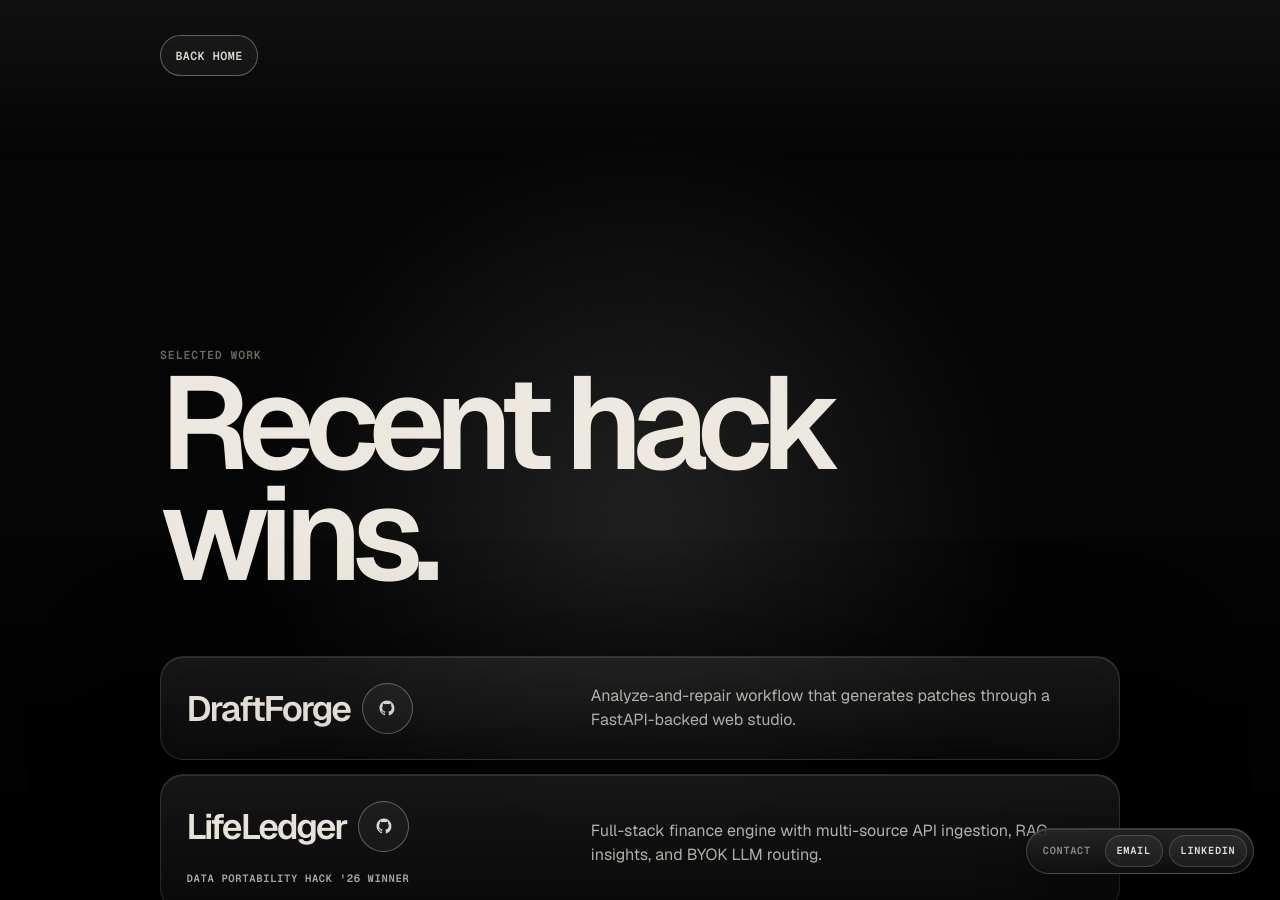
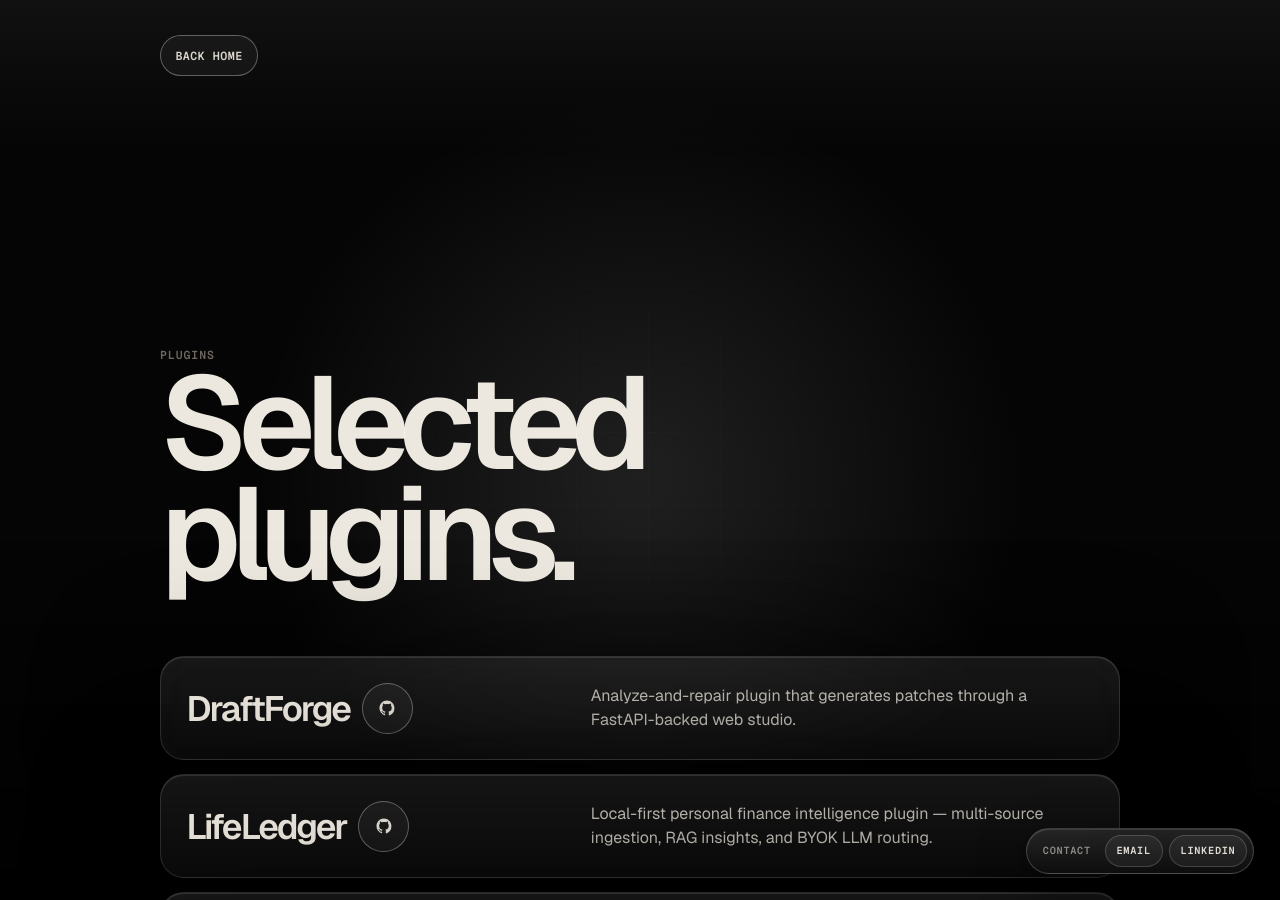
Before and after one commit to RogueTex/RogueTex.github.io, a Jekyll site: the page built from projects.html, in a window 1280 px wide and 900 px high. Built offline with Jekyll 4.4.1, drawn with Linux system fonts in a browser that asks for light colours; some of the changed text lies outside the part shown.

Commit message:
Reframe featured work as selected plugins, not hack wins.
Drop trophy badges and rewrite card copy so LifeLedger and siblings
read as durable product plugins.

Co-authored-by: Raghu :) <raghu.s@utexas.edu>

```diff
--- a/index.html
+++ b/index.html
@@ -74,7 +74,7 @@
         </div>
 
         <nav class="link-row primary-links" aria-label="Featured links">
-          <a href="/projects/">Recent hack wins</a>
+          <a href="/projects/">Selected plugins</a>
         </nav>
 
         <nav class="social-row" aria-label="Social and contact links">
--- a/projects.html
+++ b/projects.html
@@ -1,6 +1,6 @@
 ---
 layout: none
-title: "Recent Hack Wins"
+title: "Selected Plugins"
 permalink: /projects/
 ---
 <!DOCTYPE html>
@@ -8,24 +8,24 @@ permalink: /projects/
 <head>
   <meta charset="UTF-8">
   <meta name="viewport" content="width=device-width, initial-scale=1.0">
-  <meta name="description" content="Recent hack wins, projects, and writing by Raghu Subramanian.">
+  <meta name="description" content="Selected plugins and writing by Raghu Subramanian.">
   <meta name="theme-color" content="#050505">
   <link rel="preconnect" href="https://fonts.googleapis.com">
   <link rel="preconnect" href="https://fonts.gstatic.com" crossorigin>
   <link href="https://fonts.googleapis.com/css2?family=Geist:wght@400;500;600;700&family=Geist+Mono:wght@500;600&display=swap" rel="stylesheet">
   <link rel="stylesheet" href="/css/site.css">
-  <title>Recent Hack Wins | Raghu Subramanian</title>
+  <title>Selected Plugins | Raghu Subramanian</title>
 </head>
 <body class="detail-page">
-  <main class="detail-shell" aria-label="Recent hack wins, projects, and writing">
+  <main class="detail-shell" aria-label="Selected plugins and writing">
     <a class="back-link" href="/">Back home</a>
 
     <section class="detail-hero">
-      <p class="section-kicker">Selected work</p>
-      <h1>Recent hack wins.</h1>
+      <p class="section-kicker">Plugins</p>
+      <h1>Selected plugins.</h1>
     </section>
 
-    <section class="project-stack" aria-label="Projects">
+    <section class="project-stack" aria-label="Plugins">
       <article class="project-card">
         <div class="project-heading">
           <h2>DraftForge</h2>
@@ -33,7 +33,7 @@ permalink: /projects/
             <svg viewBox="0 0 24 24" aria-hidden="true"><path d="M12 2C6.48 2 2 6.58 2 12.22c0 4.5 2.87 8.31 6.84 9.66.5.09.68-.22.68-.49 0-.24-.01-1.04-.01-1.88-2.78.62-3.37-1.2-3.37-1.2-.45-1.18-1.11-1.49-1.11-1.49-.91-.64.07-.63.07-.63 1 .07 1.53 1.06 1.53 1.06.9 1.57 2.35 1.12 2.92.86.09-.67.35-1.12.63-1.38-2.22-.26-4.56-1.15-4.56-5.1 0-1.13.39-2.06 1.03-2.79-.1-.26-.45-1.32.1-2.75 0 0 .84-.28 2.75 1.07A9.3 9.3 0 0 1 12 6.84c.85 0 1.71.12 2.51.35 1.91-1.35 2.75-1.07 2.75-1.07.55 1.43.2 2.49.1 2.75.64.73 1.03 1.66 1.03 2.79 0 3.96-2.34 4.84-4.57 5.09.36.32.68.94.68 1.9 0 1.37-.01 2.47-.01 2.81 0 .27.18.58.69.49A10.18 10.18 0 0 0 22 12.22C22 6.58 17.52 2 12 2Z"/></svg>
           </a>
         </div>
-        <p>Analyze-and-repair workflow that generates patches through a FastAPI-backed web studio.</p>
+        <p>Analyze-and-repair plugin that generates patches through a FastAPI-backed web studio.</p>
       </article>
 
       <article class="project-card">
@@ -42,9 +42,8 @@ permalink: /projects/
           <a class="icon-button" href="https://github.com/RogueTex/LifeLedger" target="_blank" rel="noopener noreferrer" aria-label="Open LifeLedger on GitHub">
             <svg viewBox="0 0 24 24" aria-hidden="true"><path d="M12 2C6.48 2 2 6.58 2 12.22c0 4.5 2.87 8.31 6.84 9.66.5.09.68-.22.68-.49 0-.24-.01-1.04-.01-1.88-2.78.62-3.37-1.2-3.37-1.2-.45-1.18-1.11-1.49-1.11-1.49-.91-.64.07-.63.07-.63 1 .07 1.53 1.06 1.53 1.06.9 1.57 2.35 1.12 2.92.86.09-.67.35-1.12.63-1.38-2.22-.26-4.56-1.15-4.56-5.1 0-1.13.39-2.06 1.03-2.79-.1-.26-.45-1.32.1-2.75 0 0 .84-.28 2.75 1.07A9.3 9.3 0 0 1 12 6.84c.85 0 1.71.12 2.51.35 1.91-1.35 2.75-1.07 2.75-1.07.55 1.43.2 2.49.1 2.75.64.73 1.03 1.66 1.03 2.79 0 3.96-2.34 4.84-4.57 5.09.36.32.68.94.68 1.9 0 1.37-.01 2.47-.01 2.81 0 .27.18.58.69.49A10.18 10.18 0 0 0 22 12.22C22 6.58 17.52 2 12 2Z"/></svg>
           </a>
-          <p class="win-note">Data Portability Hack '26 winner</p>
         </div>
-        <p>Full-stack finance engine with multi-source API ingestion, RAG insights, and BYOK LLM routing.</p>
+        <p>Local-first personal finance intelligence plugin — multi-source ingestion, RAG insights, and BYOK LLM routing.</p>
       </article>
 
       <article class="project-card">
@@ -53,20 +52,18 @@ permalink: /projects/
           <a class="icon-button" href="https://github.com/RogueTex/ChargePilot-EV-Optimizer" target="_blank" rel="noopener noreferrer" aria-label="Open ChargePilot on GitHub">
             <svg viewBox="0 0 24 24" aria-hidden="true"><path d="M12 2C6.48 2 2 6.58 2 12.22c0 4.5 2.87 8.31 6.84 9.66.5.09.68-.22.68-.49 0-.24-.01-1.04-.01-1.88-2.78.62-3.37-1.2-3.37-1.2-.45-1.18-1.11-1.49-1.11-1.49-.91-.64.07-.63.07-.63 1 .07 1.53 1.06 1.53 1.06.9 1.57 2.35 1.12 2.92.86.09-.67.35-1.12.63-1.38-2.22-.26-4.56-1.15-4.56-5.1 0-1.13.39-2.06 1.03-2.79-.1-.26-.45-1.32.1-2.75 0 0 .84-.28 2.75 1.07A9.3 9.3 0 0 1 12 6.84c.85 0 1.71.12 2.51.35 1.91-1.35 2.75-1.07 2.75-1.07.55 1.43.2 2.49.1 2.75.64.73 1.03 1.66 1.03 2.79 0 3.96-2.34 4.84-4.57 5.09.36.32.68.94.68 1.9 0 1.37-.01 2.47-.01 2.81 0 .27.18.58.69.49A10.18 10.18 0 0 0 22 12.22C22 6.58 17.52 2 12 2Z"/></svg>
           </a>
-          <p class="win-note">SF Ventures Hack 2026 winner</p>
         </div>
-        <p>Public-data ETL with graph scoring and SQL analytics for ranked EV expansion outputs.</p>
+        <p>EV expansion analytics plugin — public-data ETL, graph scoring, and SQL for ranked site outputs.</p>
       </article>
 
       <article class="project-card">
         <div class="project-heading">
-          <h2>Smart Doc</h2>
-          <a class="icon-button" href="https://github.com/RogueTex/StreamingDataforModelTraining" target="_blank" rel="noopener noreferrer" aria-label="Open Smart Doc on GitHub">
+          <h2>SmartDoc</h2>
+          <a class="icon-button" href="https://github.com/RogueTex/StreamingDataforModelTraining" target="_blank" rel="noopener noreferrer" aria-label="Open SmartDoc on GitHub">
             <svg viewBox="0 0 24 24" aria-hidden="true"><path d="M12 2C6.48 2 2 6.58 2 12.22c0 4.5 2.87 8.31 6.84 9.66.5.09.68-.22.68-.49 0-.24-.01-1.04-.01-1.88-2.78.62-3.37-1.2-3.37-1.2-.45-1.18-1.11-1.49-1.11-1.49-.91-.64.07-.63.07-.63 1 .07 1.53 1.06 1.53 1.06.9 1.57 2.35 1.12 2.92.86.09-.67.35-1.12.63-1.38-2.22-.26-4.56-1.15-4.56-5.1 0-1.13.39-2.06 1.03-2.79-.1-.26-.45-1.32.1-2.75 0 0 .84-.28 2.75 1.07A9.3 9.3 0 0 1 12 6.84c.85 0 1.71.12 2.51.35 1.91-1.35 2.75-1.07 2.75-1.07.55 1.43.2 2.49.1 2.75.64.73 1.03 1.66 1.03 2.79 0 3.96-2.34 4.84-4.57 5.09.36.32.68.94.68 1.9 0 1.37-.01 2.47-.01 2.81 0 .27.18.58.69.49A10.18 10.18 0 0 0 22 12.22C22 6.58 17.52 2 12 2Z"/></svg>
           </a>
-          <p class="win-note">Texas TreeHacks winner</p>
         </div>
-        <p>OCR plus ML classification and semantic anomaly detection for receipt approvals.</p>
+        <p>Document and receipt intelligence plugin — OCR, classification, and anomaly detection.</p>
       </article>
     </section>
 
```
